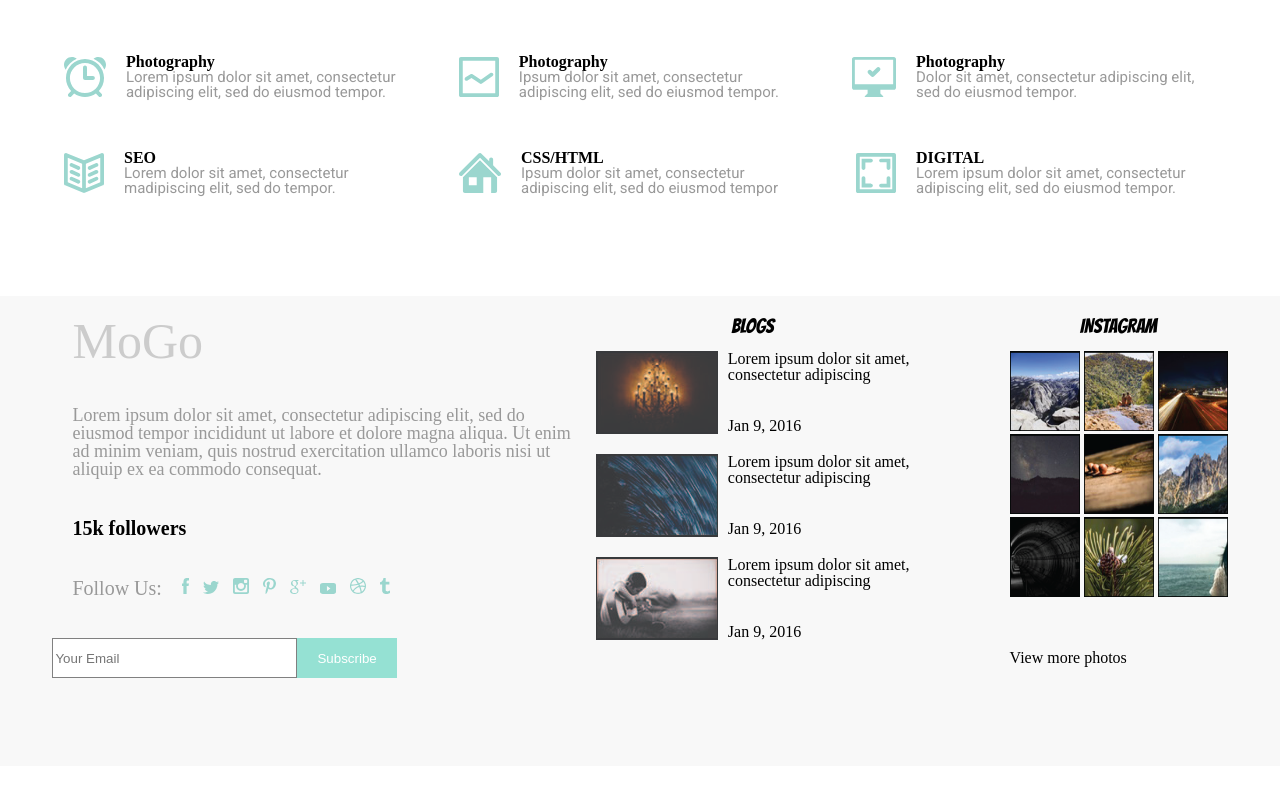
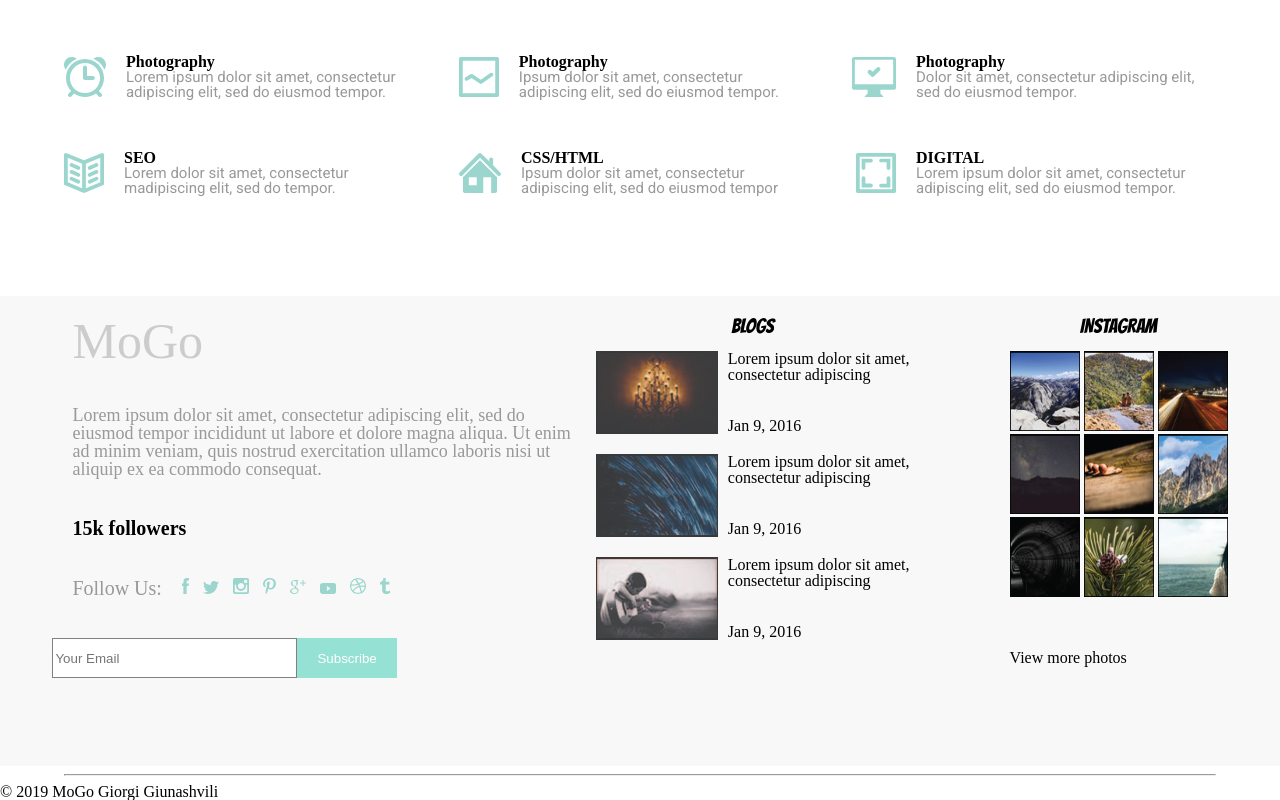
Before and after one commit to GGiunashvili/FullProject, a plain HTML site: page index.html in a window 1280 px wide. Shown: the part 1748-2548 px from the top of the page. Before the commit the page ends 2514 px from the top, so only its background shows below. Drawn offline with nearby package versions, Linux system fonts and the light colour scheme; a web font is replaced by a local one.

Commit message:
horizon line & ©

```diff
--- a/index.html
+++ b/index.html
@@ -305,6 +305,9 @@ $(document).ready(function(){
 </div>
 </div>
 
+	<hr width="90%">
+		<p>© 2019 MoGo Giorgi Giunashvili</p>
+
 
 
 </body>
```
